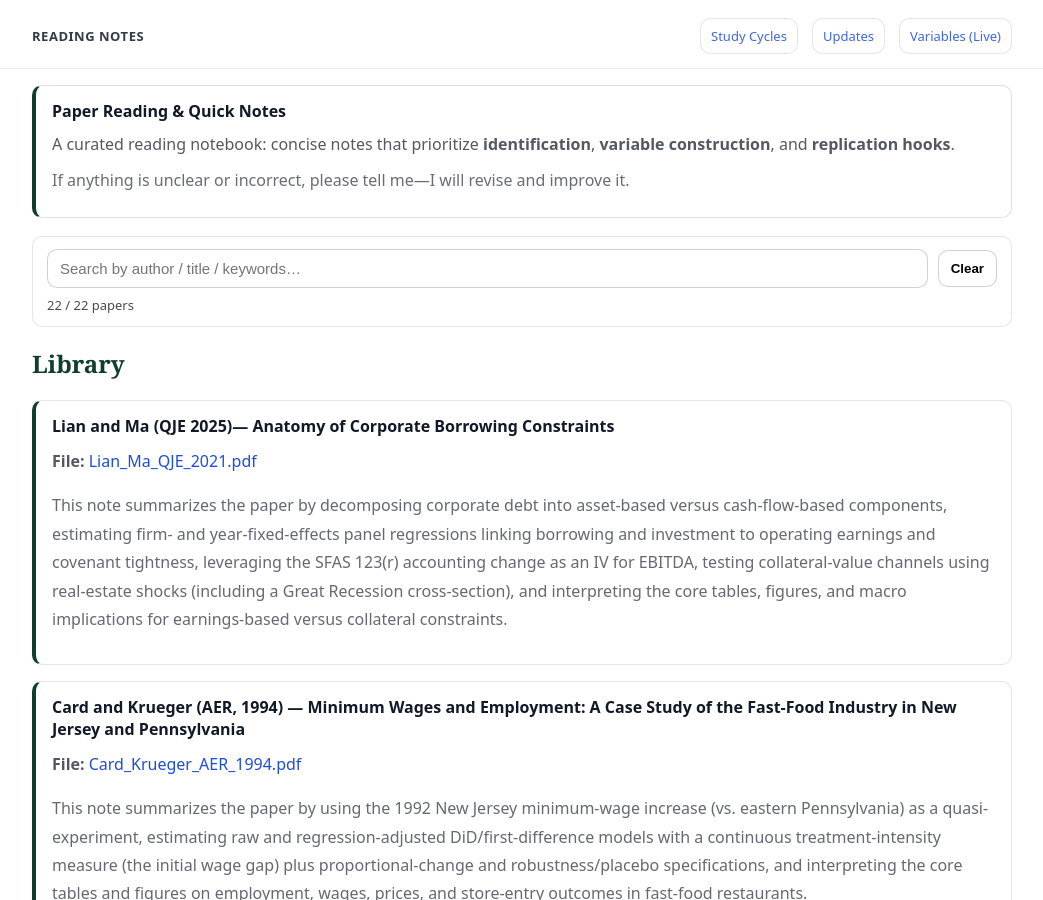
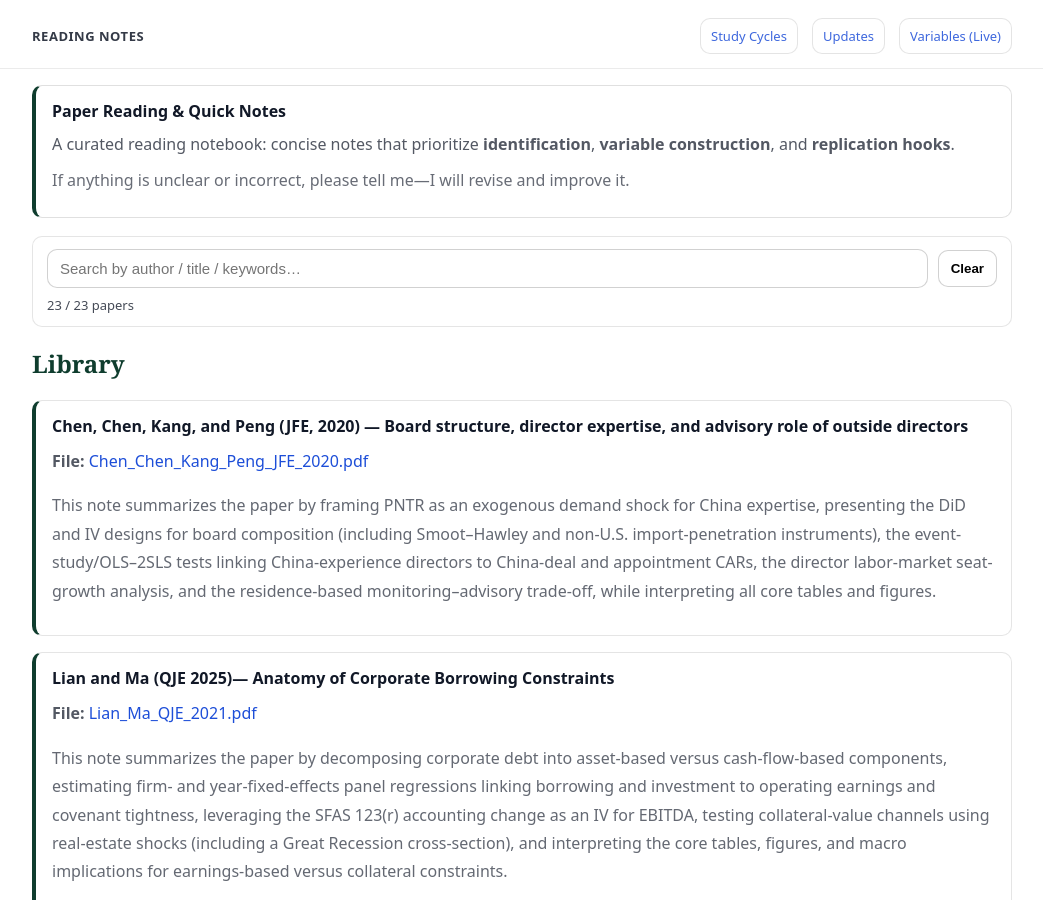
Before and after one commit to yaxinzn/study-archive, a Jekyll site: the page built from reading/index.md, in a window 1280 px wide and 900 px high. Shown: the whole window, without its empty margins (118-1161 px from the left). Built offline with Jekyll 4.4.1, drawn with Linux system fonts in a browser that asks for light colours.

Commit message:
Reading: add/update Chen_Chen_Kang_Peng_JFE_2020.pdf

```diff
--- a/_data/reading.yml
+++ b/_data/reading.yml
@@ -1,3 +1,7 @@
+- title: "Chen, Chen, Kang, and Peng (JFE, 2020) — Board structure, director expertise, and advisory role of outside directors"
+  file: "Chen_Chen_Kang_Peng_JFE_2020.pdf"
+  desc: "This note summarizes the paper by framing PNTR as an exogenous demand shock for China expertise, presenting the DiD and IV designs for board composition (including Smoot–Hawley and non-U.S. import-penetration instruments), the event-study/OLS–2SLS tests linking China-experience directors to China-deal and appointment CARs, the director labor-market seat-growth analysis, and the residence-based monitoring–advisory trade-off, while interpreting all core tables and figures."
+
 - title: "Lian and Ma (QJE 2025)— Anatomy of Corporate Borrowing Constraints"
   file: "Lian_Ma_QJE_2021.pdf"
   desc: "This note summarizes the paper by decomposing corporate debt into asset-based versus cash-flow-based components, estimating firm- and year-fixed-effects panel regressions linking borrowing and investment to operating earnings and covenant tightness, leveraging the SFAS 123(r) accounting change as an IV for EBITDA, testing collateral-value channels using real-estate shocks (including a Great Recession cross-section), and interpreting the core tables, figures, and macro implications for earnings-based versus collateral constraints."
```
Also changed, not shown: 1 other file.
